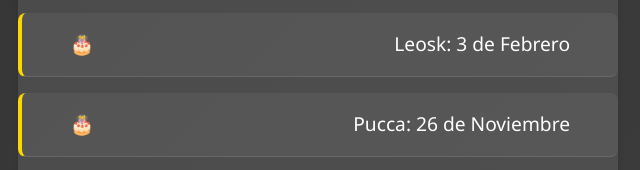
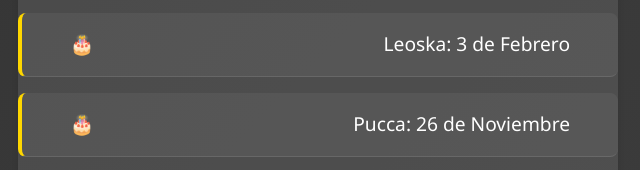
Before and after one commit to MarianoMonjeTecnico2023/tor, a plain HTML site: page cumpleaños.html in a window 1280 px wide. Shown: the part 603-773 px from the top of the page, 254-894 px from the left. Drawn offline with Linux system fonts and the light colour scheme.

Commit message:
Update cumpleaños.html

```diff
--- a/cumpleaños.html
+++ b/cumpleaños.html
@@ -28,7 +28,7 @@
             <ul>
                 <li><p>SoulKing: 17 de Diciembre</p></li>
                 <li><p>Lady: 28 de Octubre</p></li>
-                <li><p>Leosk: 3 de Febrero</p></li>
+                <li><p>Leoska: 3 de Febrero</p></li>
                 <li><p>Pucca: 26 de Noviembre</p></li>
                 <li><p>IceCristal: 3 de Febrero</p></li>
                 <li><p>Faur: 24 de Octubre</p></li>
```
